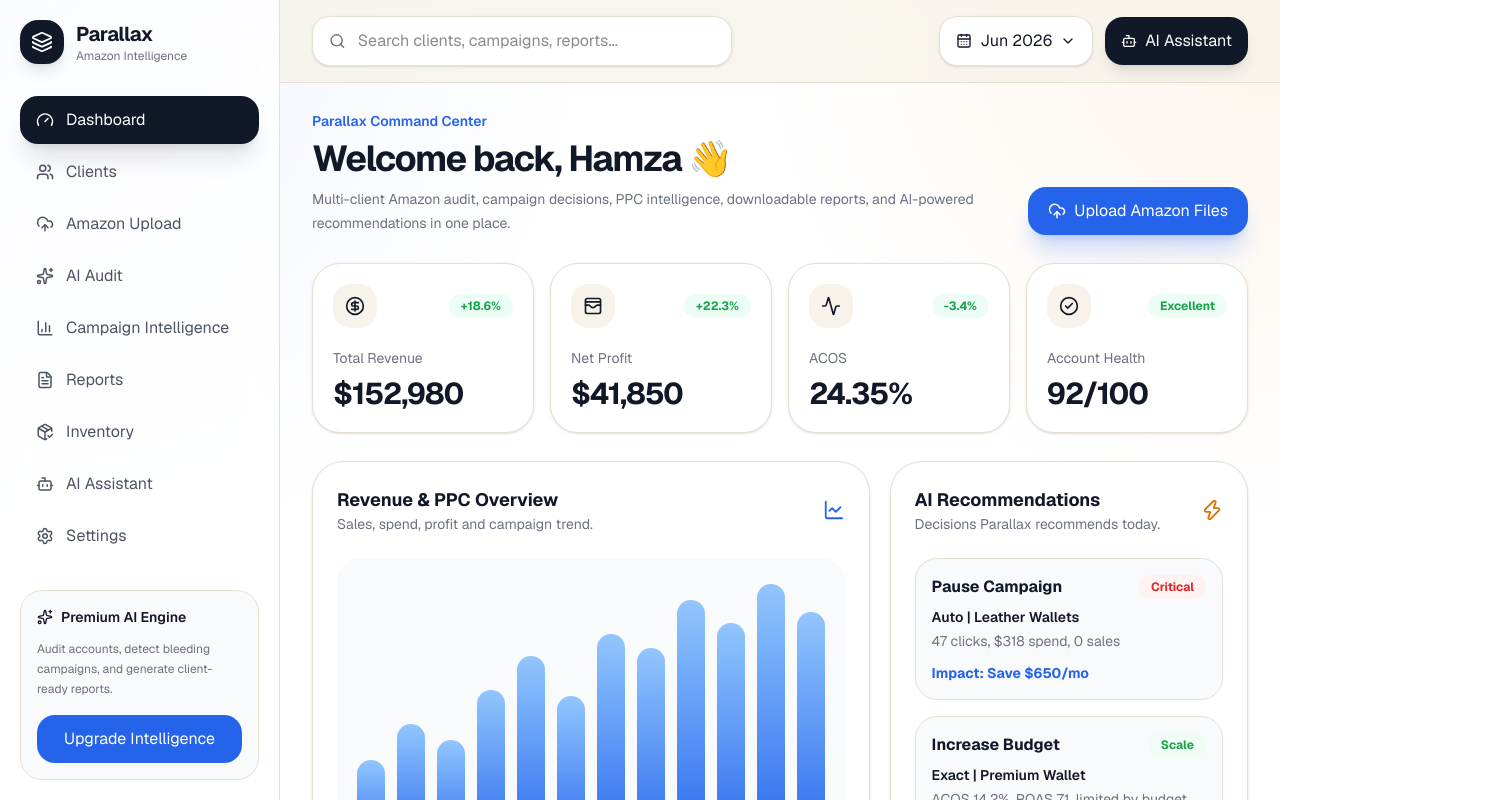
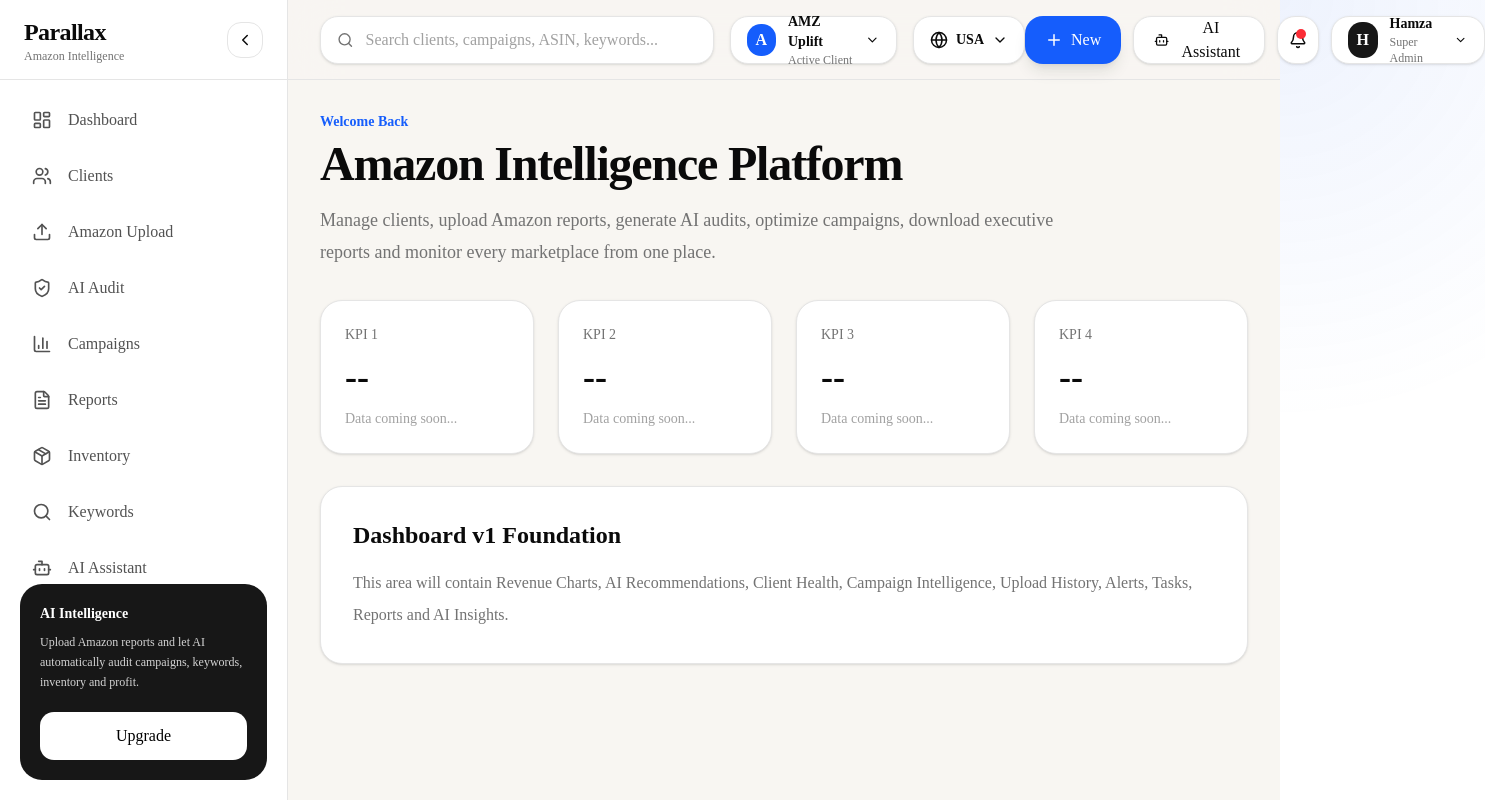
Before and after one commit to mhamzaa1928-pixel/Parallax, a Next.js app: page / in a window 1280 px wide. Shown: the top 800 px of the page, 1485 px wide, since content can reach past the window. Built offline with nearby package versions, Linux system fonts and the light colour scheme.

Commit message:
Create AppShell and dashboard layout

```diff
--- /dev/null
+++ b/app/(dashboard)/layout.tsx
@@ -0,0 +1,16 @@
+import { ReactNode } from "react";
+import AppShell from "@/components/layouts/AppShell";
+
+type DashboardLayoutProps = {
+  children: ReactNode;
+};
+
+export default function DashboardLayout({
+  children,
+}: DashboardLayoutProps) {
+  return (
+    <AppShell>
+      {children}
+    </AppShell>
+  );
+}
--- /dev/null
+++ b/app/(dashboard)/page.tsx
@@ -0,0 +1,56 @@
+export default function DashboardPage() {
+  return (
+    <div className="space-y-8">
+      <div>
+        <p className="text-sm font-semibold text-blue-600">
+          Welcome Back
+        </p>
+
+        <h1 className="mt-2 text-5xl font-bold tracking-tight">
+          Amazon Intelligence Platform
+        </h1>
+
+        <p className="mt-4 max-w-3xl text-lg leading-8 text-neutral-500">
+          Manage clients, upload Amazon reports,
+          generate AI audits, optimize campaigns,
+          download executive reports and monitor
+          every marketplace from one place.
+        </p>
+      </div>
+
+      <div className="grid gap-6 md:grid-cols-2 xl:grid-cols-4">
+        {[1, 2, 3, 4].map((item) => (
+          <div
+            key={item}
+            className="rounded-3xl border border-neutral-200 bg-white p-6 shadow-sm"
+          >
+            <p className="text-sm text-neutral-500">
+              KPI {item}
+            </p>
+
+            <h2 className="mt-3 text-4xl font-bold">
+              --
+            </h2>
+
+            <p className="mt-3 text-sm text-neutral-400">
+              Data coming soon...
+            </p>
+          </div>
+        ))}
+      </div>
+
+      <div className="rounded-3xl border border-neutral-200 bg-white p-8 shadow-sm">
+        <h2 className="text-2xl font-bold">
+          Dashboard v1 Foundation
+        </h2>
+
+        <p className="mt-4 max-w-4xl leading-8 text-neutral-500">
+          This area will contain Revenue Charts,
+          AI Recommendations, Client Health,
+          Campaign Intelligence, Upload History,
+          Alerts, Tasks, Reports and AI Insights.
+        </p>
+      </div>
+    </div>
+  );
+}
--- a/app/layout.tsx
+++ b/app/layout.tsx
@@ -1,9 +1,5 @@
 import type { Metadata } from "next";
 import "./globals.css";
-import { Geist } from "next/font/google";
-import { cn } from "@/lib/utils";
-
-const geist = Geist({subsets:['latin'],variable:'--font-sans'});
 
 export const metadata: Metadata = {
   title: "Parallax | Amazon Intelligence Platform",
@@ -16,7 +12,7 @@ export default function RootLayout({
   children: React.ReactNode;
 }>) {
   return (
-    <html lang="en" className={cn("font-sans", geist.variable)}>
+    <html lang="en">
       <body>{children}</body>
     </html>
   );
--- a/components/layouts/AppShell.tsx
+++ b/components/layouts/AppShell.tsx
@@ -0,0 +1,35 @@
+"use client";
+
+import { ReactNode } from "react";
+import Sidebar from "./Sidebar";
+import TopNavbar from "./TopNavbar";
+
+type AppShellProps = {
+  children: ReactNode;
+};
+
+export default function AppShell({
+  children,
+}: AppShellProps) {
+  return (
+    <div className="min-h-screen bg-[#F8F6F2]">
+      {/* Sidebar */}
+
+      <Sidebar />
+
+      {/* Main Area */}
+
+      <div className="ml-72 flex min-h-screen flex-col transition-all duration-300">
+        {/* Top Navigation */}
+
+        <TopNavbar />
+
+        {/* Main Content */}
+
+        <main className="flex-1 p-8">
+          {children}
+        </main>
+      </div>
+    </div>
+  );
+}
```
